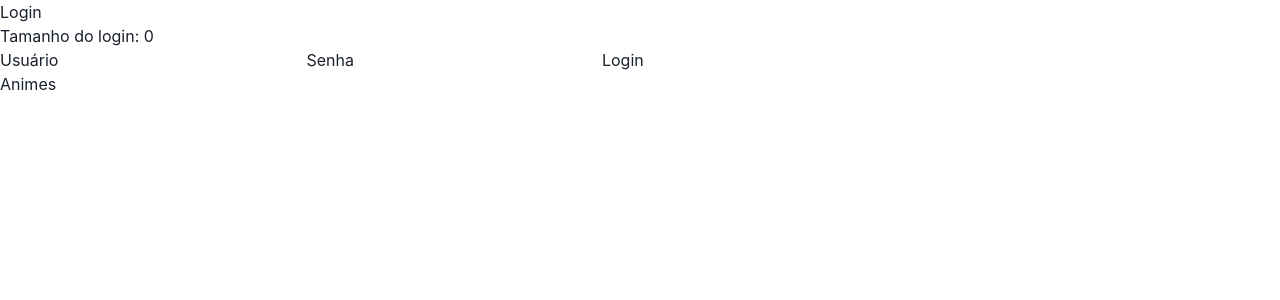
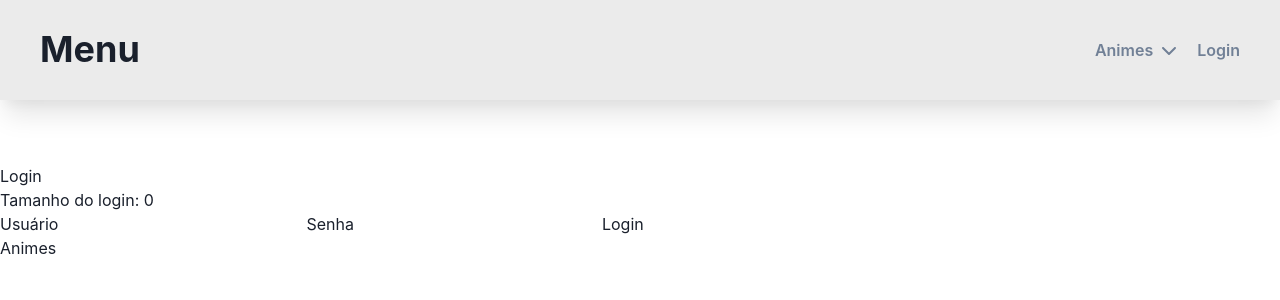
Before and after one commit to FoToRiouS/seasonal-scheduler, a React (Vite) app in the folder scheduler-front/: page /login in a window 1280 px wide. Shown: the top 300 px of the page. Built offline with nearby package versions, Linux system fonts and the light colour scheme.

Commit message:
Estudando

```diff
--- a/scheduler-front/src/app/pages/animes/Animes.tsx
+++ b/scheduler-front/src/app/pages/animes/Animes.tsx
@@ -1,8 +1,8 @@
 import {createContext, useCallback, useEffect, useState} from "react";
 import {AnimeSeasons, getCurrentSeason} from "../../shared/services/AnimesService.ts";
 import {
+    Box,
     Container,
-    Heading,
     HStack,
     Input,
     NumberDecrementStepper,
@@ -20,6 +20,7 @@ import {AnimeItem} from "./components/AnimeItem.tsx";
 import {getAnimesBySeason} from "../../shared/hooks/animes/getAnimesBySeason.ts";
 import {IAnime, IStartSeason} from "../../shared/interfaces/IAnime.ts";
 import {getWatchServiceList} from "../../shared/hooks/backend/getWatchServiceList.ts";
+import {Template} from "../../shared/components/Template.tsx";
 
 export const SeasonContext = createContext<IStartSeason>({} as IStartSeason);
 
@@ -60,9 +61,8 @@ export const Animes = () => {
     return (
         <>
             <SeasonContext.Provider value={{year: year, season: season}}>
-                <Container bg="tomato" minW={"full"} mb={16} centerContent>
-                    <Heading>Animes da Temporada</Heading>
-                </Container>
+                <Template>
+                    <Box>
                     <Container maxW={"70%"} mb={16}>
                         <Stack>
                             <HStack w={"full"}>
@@ -113,6 +113,8 @@ export const Animes = () => {
                             </SimpleGrid>
                         }
                     </Container>
+                    </Box>
+                </Template>
             </SeasonContext.Provider>
         </>
     )
--- a/scheduler-front/src/app/pages/animes/components/AnimeItem.tsx
+++ b/scheduler-front/src/app/pages/animes/components/AnimeItem.tsx
@@ -2,7 +2,7 @@ import React from "react";
 import {useDisclosure} from "@chakra-ui/react";
 import {ModalAnime} from "./ModalAnime.tsx";
 import {CardAnime} from "./CardAnime.tsx";
-import {IAnime} from "../../../shared/services/AnimesService.ts";
+import {IAnime} from "../../../shared/interfaces/IAnime.ts";
 
 interface IAnimeItemProps {
     anime: IAnime
--- a/scheduler-front/src/app/pages/login/Login.tsx
+++ b/scheduler-front/src/app/pages/login/Login.tsx
@@ -2,6 +2,7 @@ import {Link, useNavigate} from "react-router-dom";
 import {useCallback, useMemo, useRef, useState} from "react";
 import {InputLogin} from "./components/InputLogin.tsx";
 import {useUsuarioLogado} from "../../shared/hooks/UseUsuarioLogado.ts";
+import {Template} from "../../shared/components/Template.tsx";
 
 export const Login = () => {
     const navigate = useNavigate();
@@ -23,6 +24,7 @@ export const Login = () => {
     }, [user]);
 
     return(
+        <Template>
             <div>
                 <h1>Login</h1>
                 <p>Tamanho do login: {lenghtUser}</p>
@@ -45,5 +47,6 @@ export const Login = () => {
                 </form>
                 <Link to="/animes">Animes</Link>
             </div>
+        </Template>
     )
 }
--- /dev/null
+++ b/scheduler-front/src/app/shared/components/DesktopMenu.tsx
@@ -0,0 +1,20 @@
+import React from "react";
+import {MenuItemInfo} from "./Template.tsx";
+import {DesktopNavbarItem} from "./DesktopNavbarItem.tsx";
+import {HStack} from "@chakra-ui/react";
+
+interface DesktopMenuProps {
+    menuItems: MenuItemInfo[]
+}
+
+export const DesktopMenu: React.FC<DesktopMenuProps> = ({menuItems}) => {
+    return (<>
+        <HStack spacing={5} display={{base: "none", lg: "flex"}}>
+        {
+            menuItems.map((item) => {
+                return <DesktopNavbarItem item={item}/>
+            })
+        }
+        </HStack>
+    </>)
+}
--- /dev/null
+++ b/scheduler-front/src/app/shared/components/DesktopNavbarItem.tsx
@@ -0,0 +1,35 @@
+import React from "react";
+import {MenuItemInfo} from "./Template.tsx";
+import {Button, Menu, MenuButton, MenuItem, MenuList} from "@chakra-ui/react";
+import {useNavigate} from "react-router-dom";
+import {FontAwesomeIcon} from "@fortawesome/react-fontawesome";
+import {faChevronDown} from "@fortawesome/free-solid-svg-icons";
+
+interface DesktopNavbarItemProps {
+    item: MenuItemInfo
+}
+export const DesktopNavbarItem: React.FC<DesktopNavbarItemProps> = ({item}) => {
+    const navigate = useNavigate();
+
+    return(<>
+        {
+            !item.subItems &&
+            <Button variant="link" onClick={() => navigate(item.link as string)}>{item.nome}</Button>
+        }
+        {
+            item.subItems &&
+            <Menu>
+                <MenuButton as={Button} variant="link" rightIcon={<FontAwesomeIcon icon={faChevronDown} />}>
+                    {item.nome}
+                </MenuButton>
+                <MenuList>
+                    {
+                        item.subItems?.map(si => {
+                            return <MenuItem as="a" href={si.link}>{si.nome}</MenuItem>
+                        })
+                    }
+                </MenuList>
+            </Menu>
+        }
+    </>)
+}
--- /dev/null
+++ b/scheduler-front/src/app/shared/components/MobileMenu.tsx
@@ -0,0 +1,51 @@
+import {
+    Box,
+    Drawer,
+    DrawerBody,
+    DrawerContent,
+    DrawerHeader,
+    DrawerOverlay,
+    IconButton,
+    useDisclosure,
+    VStack
+} from "@chakra-ui/react";
+import {FontAwesomeIcon} from "@fortawesome/react-fontawesome";
+import {faBars} from "@fortawesome/free-solid-svg-icons";
+import React from "react";
+import {MenuItemInfo} from "./Template.tsx";
+import {MobileNavbarItem} from "./MobileNavbarItem.tsx";
+
+interface MobileMenuProps {
+    menuItems: MenuItemInfo[]
+}
+
+export const MobileMenu: React.FC<MobileMenuProps> = ({menuItems}) => {
+    const {isOpen, onOpen, onClose} = useDisclosure();
+
+    return(<>
+        <Box display={{base: "block", lg: "none"}} pos="absolute">
+            <IconButton variant="outline" borderColor={"black"} icon={<FontAwesomeIcon icon={faBars} />} aria-label="Toogle Menu" onClick={onOpen}/>
+            <Drawer
+                isOpen={isOpen}
+                placement='left'
+                onClose={onClose}
+            >
+                <DrawerOverlay />
+                <DrawerContent>
+                    <DrawerHeader>Menu</DrawerHeader>
+
+                    <DrawerBody>
+                        <VStack align="start" spacing={5}>
+                            {
+                                menuItems.map((item) => {
+                                    return <MobileNavbarItem item={item}/>
+                                })
+                            }
+                        </VStack>
+                    </DrawerBody>
+                </DrawerContent>
+            </Drawer>
+        </Box>
+    </>)
+
+}
--- /dev/null
+++ b/scheduler-front/src/app/shared/components/MobileNavbarItem.tsx
@@ -0,0 +1,41 @@
+import React from "react";
+import {MenuItemInfo} from "./Template.tsx";
+import {Button, Collapse, useDisclosure, VStack} from "@chakra-ui/react";
+import {useNavigate} from "react-router-dom";
+import {FontAwesomeIcon} from "@fortawesome/react-fontawesome";
+import {faChevronDown, faCircleChevronDown} from "@fortawesome/free-solid-svg-icons";
+
+interface MobileNavbarItemProps {
+    item: MenuItemInfo
+}
+export const MobileNavbarItem: React.FC<MobileNavbarItemProps> = ({item}) => {
+    const navigate = useNavigate();
+    const {isOpen, onToggle} = useDisclosure();
+
+    return(<>
+        <VStack align={"start"}>
+            {
+                !item.subItems &&
+                <Button variant="link" onClick={() => navigate(item.link as string)}>{item.nome}</Button>
+            }
+            {
+                item.subItems &&
+                <>
+                <Button variant="link" onClick={onToggle}
+                        rightIcon={
+                            isOpen ? <FontAwesomeIcon icon={faChevronDown}/> : <FontAwesomeIcon icon={faCircleChevronDown} />
+                        }>{item.nome}</Button>
+                <Collapse in={isOpen} animateOpacity>
+                    <VStack align={"start"}>
+                        {
+                            item.subItems?.map(si => {
+                                return <Button ms={5} variant="link" onClick={() => navigate(si.link as string)}>{si.nome}</Button>
+                            })
+                        }
+                    </VStack>
+                </Collapse>
+                </>
+            }
+        </VStack>
+    </>)
+}
--- /dev/null
+++ b/scheduler-front/src/app/shared/components/Template.tsx
@@ -0,0 +1,39 @@
+import React, {ReactNode} from "react";
+import {Flex, Heading, HStack} from "@chakra-ui/react";
+import {MobileMenu} from "./MobileMenu.tsx";
+import {DesktopMenu} from "./DesktopMenu.tsx";
+
+interface TemplateProps {
+    children: ReactNode
+}
+
+export interface MenuItemInfo {
+    nome: string;
+    link?: string
+    subItems?: MenuItemInfo[]
+}
+
+export const Template: React.FC<TemplateProps> = ({children}) => {
+
+    const items: MenuItemInfo[] = [
+        {nome: "Animes", subItems: [
+                {nome: "Animes da Temporada", link: "/animes"},
+                {nome: "Calendário", link: ""}
+            ]},
+        // {nome: "Animes da Temporada", link: "/animes"},
+        // {nome: "Calendário", link: ""},
+        {nome: "Login", link: "/login"}
+    ]
+
+    return(<>
+        <HStack bg="blackAlpha.200" boxShadow="xl" minW={"full"} minH={"100px"} mb={16} px={10}>
+            <MobileMenu menuItems={items}/>
+            <Flex flex="1">
+                <Heading mx={{base: "auto", lg: "0"}}>Menu</Heading>
+            </Flex>
+            <DesktopMenu menuItems={items}/>
+        </HStack>
+        {children}
+    </>)
+
+}
--- a/scheduler-front/src/app/shared/services/AnimesService.ts
+++ b/scheduler-front/src/app/shared/services/AnimesService.ts
@@ -69,7 +69,7 @@ const getBySeason = async (year: number, season: AnimeSeasons): Promise<IAnime[]
 
     return data.data.map(mapJsonAnime)
         .filter((a:IAnime) => a.mediaType === "tv" || a.mediaType === "ona" || a.mediaType === "ova")
-        .filter((a:IAnime) => a.startSeason.year === year && a.startSeason.season === season)
+        .filter((a:IAnime) => a.startSeason && a.startSeason.year === year && a.startSeason.season === season)
         .sort((a1:IAnime, a2:IAnime) => {
             return a1.title.localeCompare(a2.title);
         });
```
Lines whose indentation alone changed are shown as unchanged.
